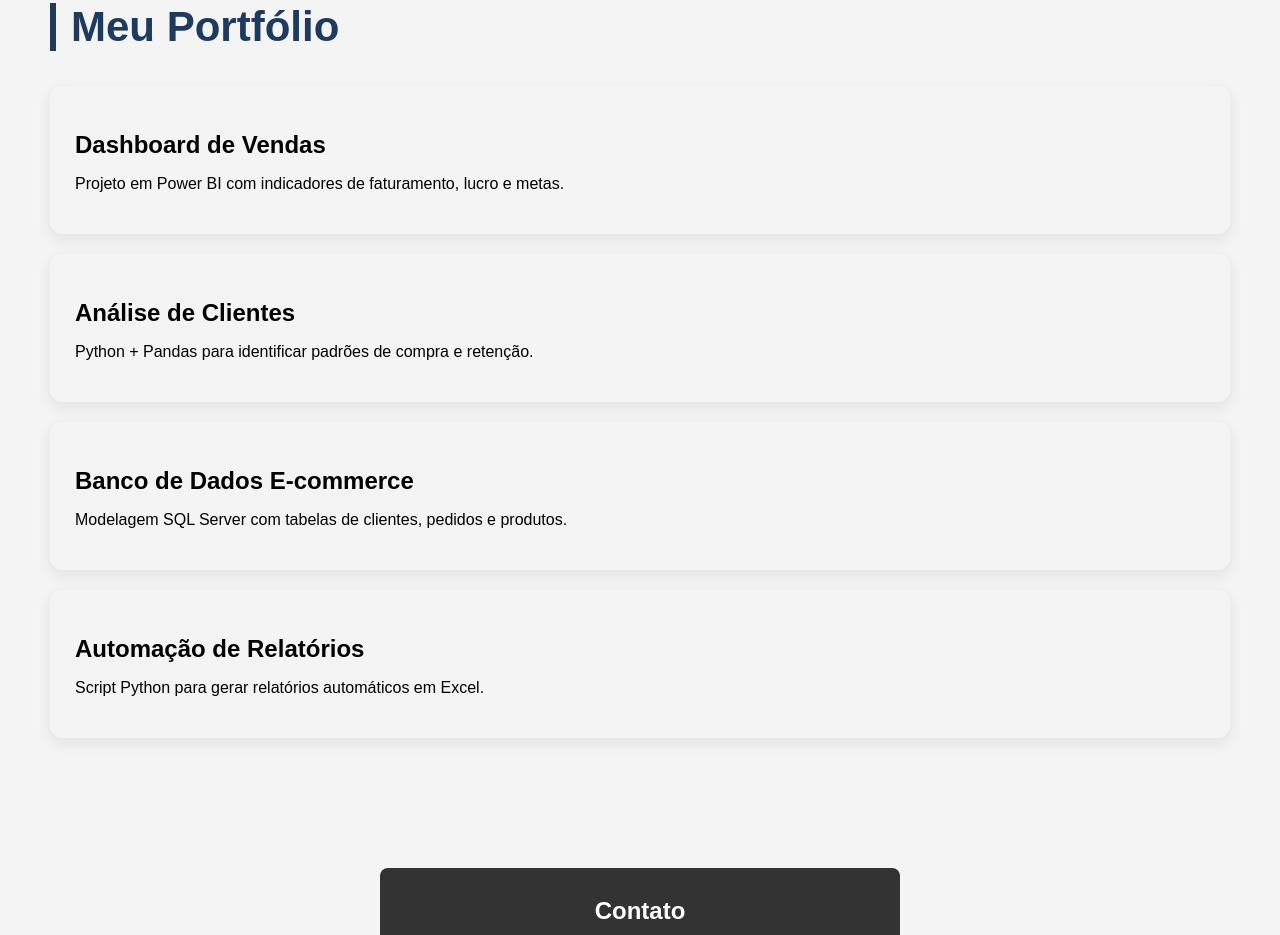
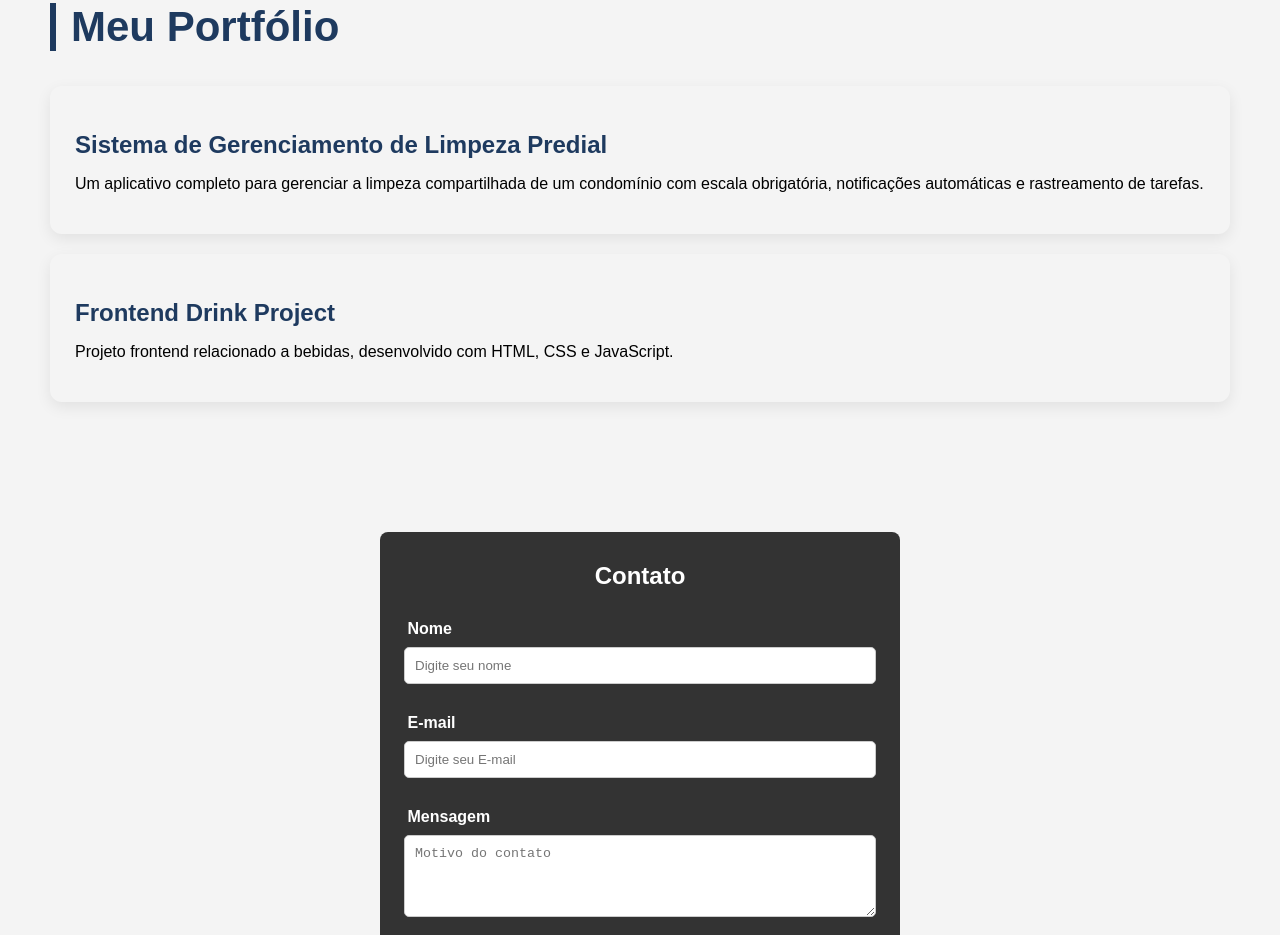
Before and after one commit to abraao77/portfolio-abraao, a plain HTML site: page index.html in a window 1280 px wide. Shown: the part 1813-2748 px from the top of the page. Drawn offline with Linux system fonts and the light colour scheme.

Commit message:
Update portfolio files

```diff
--- a/index.html
+++ b/index.html
@@ -76,22 +76,12 @@
     <section id="portfolio">
       <h1>Meu Portfólio</h1>
       <div class="projeto">
-        <h2>Dashboard de Vendas</h2>
-        <p>
-          Projeto em Power BI com indicadores de faturamento, lucro e metas.
-        </p>
+        <h2><a href="https://abraao77.github.io/VC-LimpezaPredial/">Sistema de Gerenciamento de Limpeza Predial</a></h2>
+        <p>Um aplicativo completo para gerenciar a limpeza compartilhada de um condomínio com escala obrigatória, notificações automáticas e rastreamento de tarefas.</p>
       </div>
       <div class="projeto">
-        <h2>Análise de Clientes</h2>
-        <p>Python + Pandas para identificar padrões de compra e retenção.</p>
-      </div>
-      <div class="projeto">
-        <h2>Banco de Dados E-commerce</h2>
-        <p>Modelagem SQL Server com tabelas de clientes, pedidos e produtos.</p>
-      </div>
-      <div class="projeto">
-        <h2>Automação de Relatórios</h2>
-        <p>Script Python para gerar relatórios automáticos em Excel.</p>
+        <h2><a href="https://abraao77.github.io/frontend-drink-project/">Frontend Drink Project</a></h2>
+        <p>Projeto frontend relacionado a bebidas, desenvolvido com HTML, CSS e JavaScript.</p>
       </div>
     </section>
 
--- a/style/style.css
+++ b/style/style.css
@@ -145,6 +145,15 @@ section {
     transform: translateX(10px);
 }
 
+#portfolio a {
+    text-decoration: none;
+    color: #1e3a5f;
+}
+
+#portfolio a:hover {
+    text-decoration: underline;
+}
+
 .projeto {
     padding: 25px;
     margin-bottom: 20px;
@@ -159,6 +168,7 @@ section {
 
 .projeto h2 {
     margin-bottom: 10px;
+    text-decoration: none;
 }
 
 /* ------Contato formulário---------*/
```
